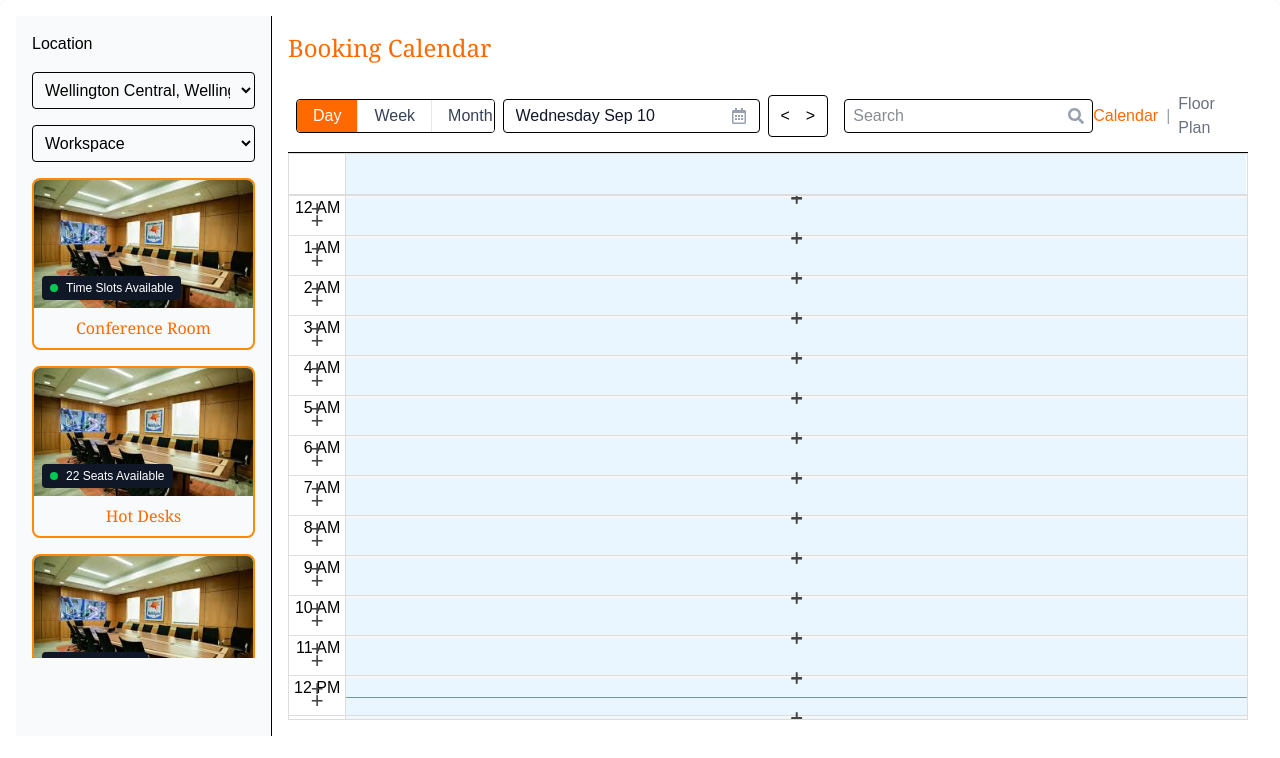
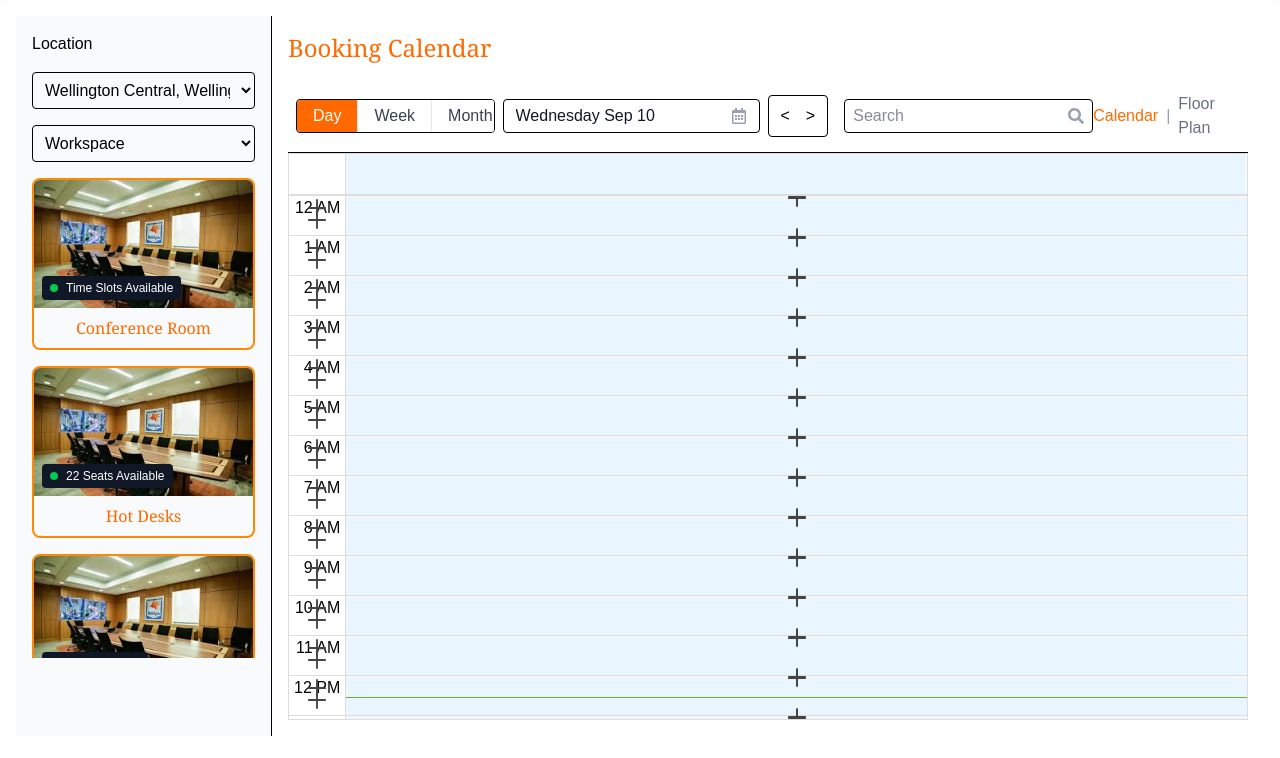
Before and after one commit to shiwani08/idea-log, a Next.js app: page /page/calendar in a window 1280 px wide. Shown: the top 758 px of the page. Built offline with nearby package versions, Linux system fonts and the light colour scheme; what @ant-design/nextjs-registry would draw is missing.

Commit message:
Using antd

```diff
--- a/app/page/calendar/timeSlotWrapper.tsx
+++ b/app/page/calendar/timeSlotWrapper.tsx
@@ -2,6 +2,7 @@
 
 import React from "react";
 import { EventType } from "./page";
+import { PlusOutlined } from "@ant-design/icons";
 
 interface TimeSlotWrapperProps {
   value: Date;
@@ -24,9 +25,9 @@ const TimeSlotWrapper: React.FC<TimeSlotWrapperProps> = ({
   );
 
   return (
-    <div style={{ position: "relative", height: "100%" }}>
+    <div style={{ position: "relative", height: "100%", width: "100%" }}>
   {children}
-      {/* Show "+" button only if this is a grid slot and slot is free */}
+
   {isGridSlot && !isSlotBusy && (
     <button
       onClick={() => openModal(value)}
@@ -36,6 +37,9 @@ const TimeSlotWrapper: React.FC<TimeSlotWrapperProps> = ({
         top: "50%",
         left: "50%",
         transform: "translate(-50%, -50%)",
+        display: "flex",
+        alignItems: "center",
+        justifyContent: "center",
         background: "none",
         border: "none",
         color: "#444",
@@ -44,10 +48,11 @@ const TimeSlotWrapper: React.FC<TimeSlotWrapperProps> = ({
         zIndex: 5,
       }}
     >
-          +
+      <PlusOutlined />
     </button>
   )}
 </div>
+
   );
 };
 
```
Lines whose indentation alone changed are shown as unchanged.
